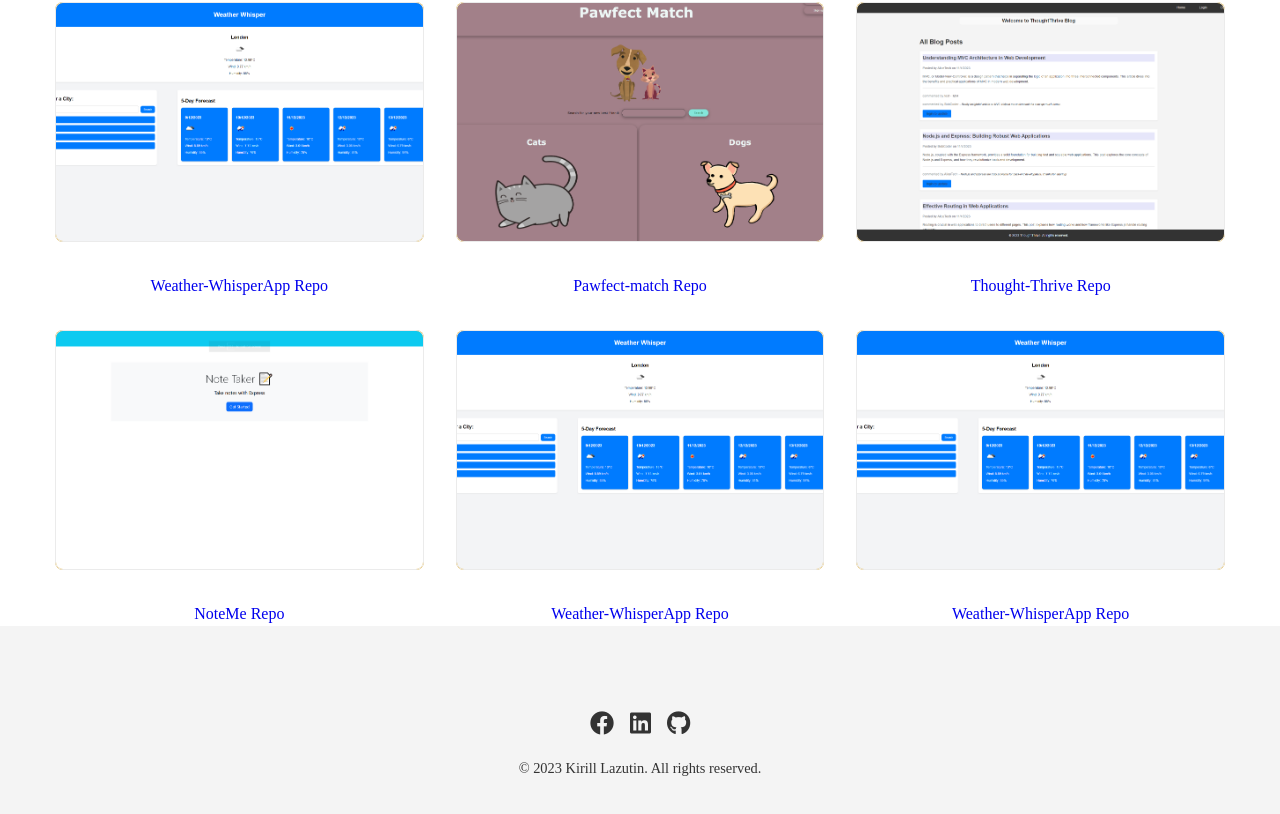
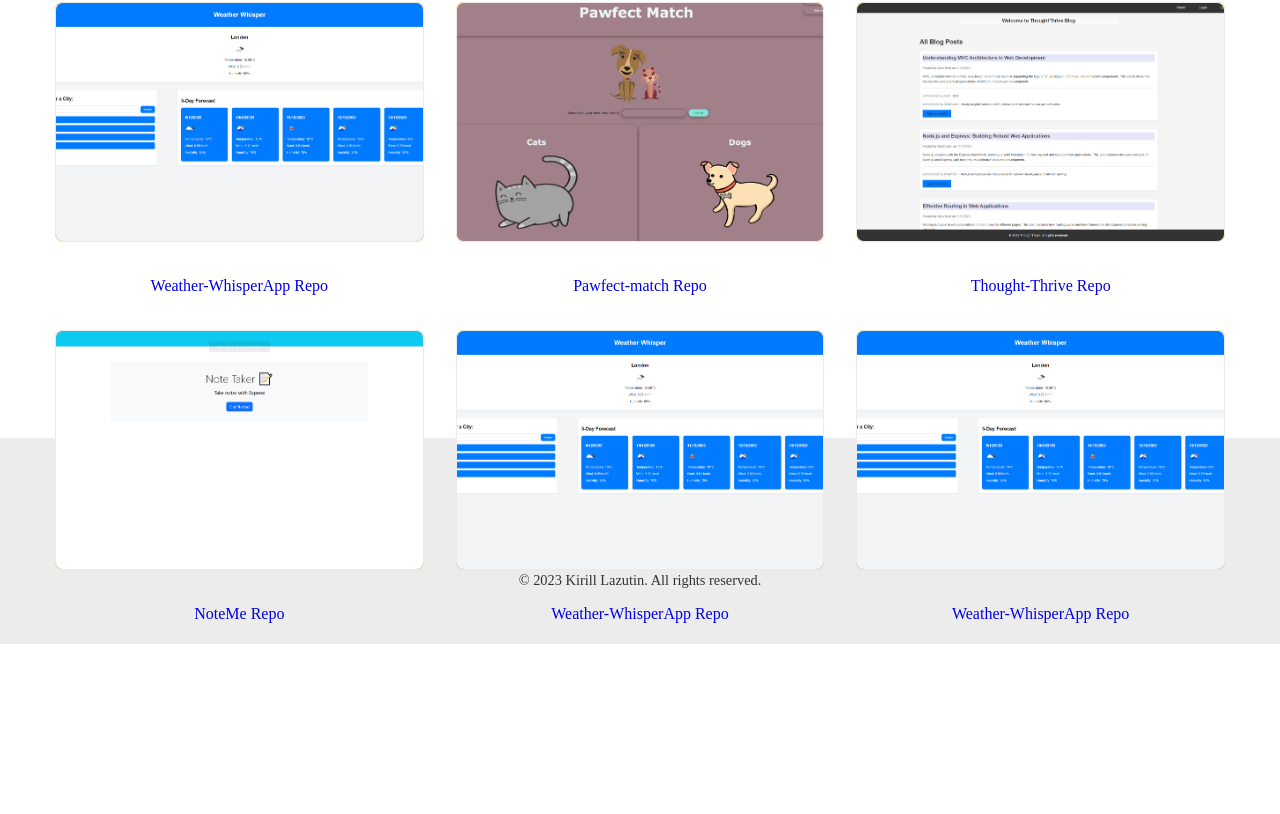
Before and after one commit to Kirill777-web/PortfolioWebDev, a React (Vite) app: page /projects in a window 1280 px wide. Shown: the part 362-1176 px from the top of the page. After the commit the page ends 1006 px from the top, so only its background shows below. Built offline with nearby package versions, Linux system fonts and the light colour scheme.

Commit message:
slighly changed the background color of the footer, and fixed height of the projects section

```diff
--- a/src/Footer.css
+++ b/src/Footer.css
@@ -1,7 +1,7 @@
 .footer {
   text-align: center;
   padding: 2rem 0;
-  background: #f4f4f4;
+  background: #ececec;
 }
 
 .social-icons {
--- a/src/Projects.css
+++ b/src/Projects.css
@@ -3,6 +3,9 @@
 Projects
 ===============
 */
+.section-projects {
+  height: 90vh;
+}
 
 .projects-text {
   width: 85vw;
```
